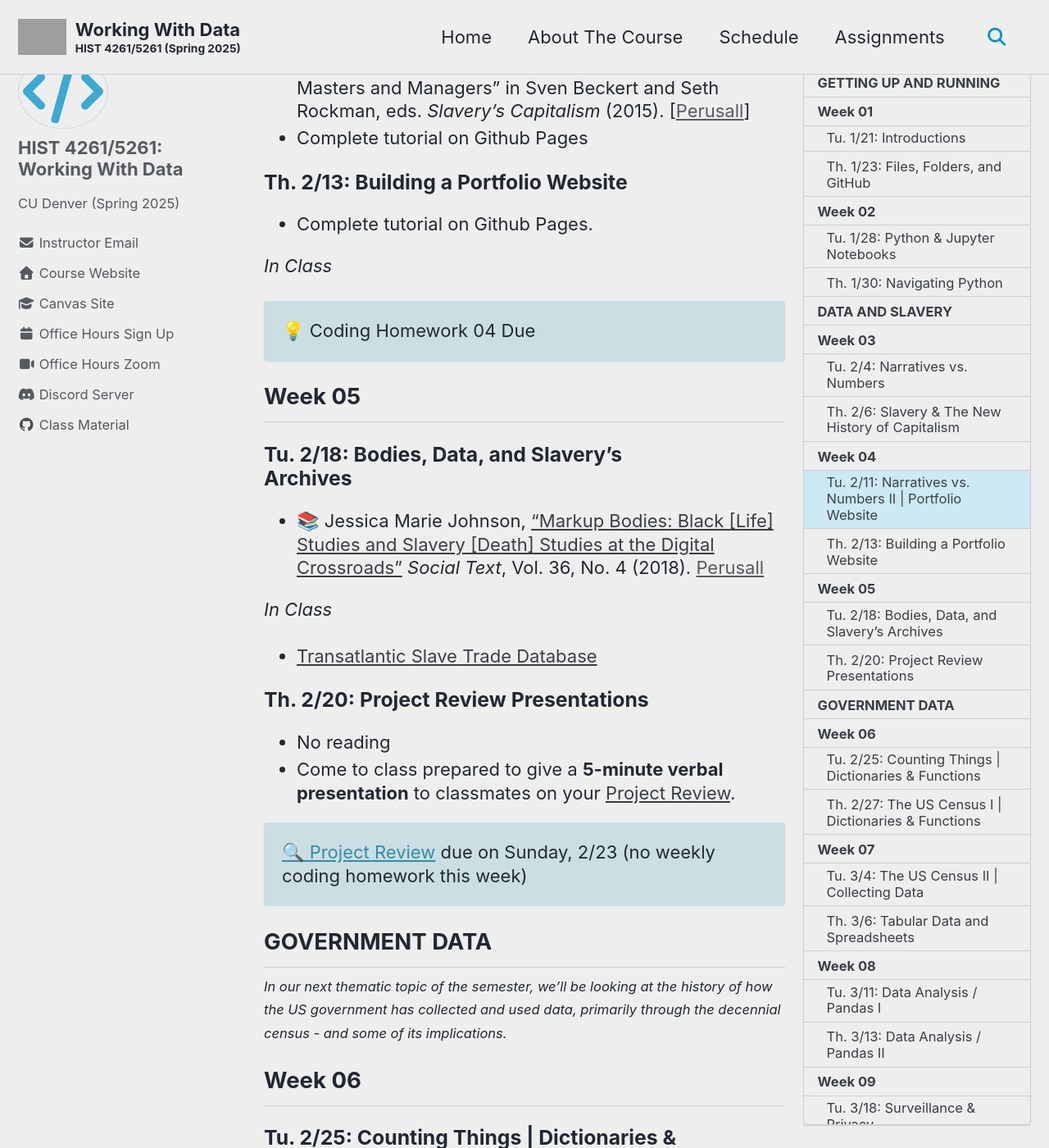
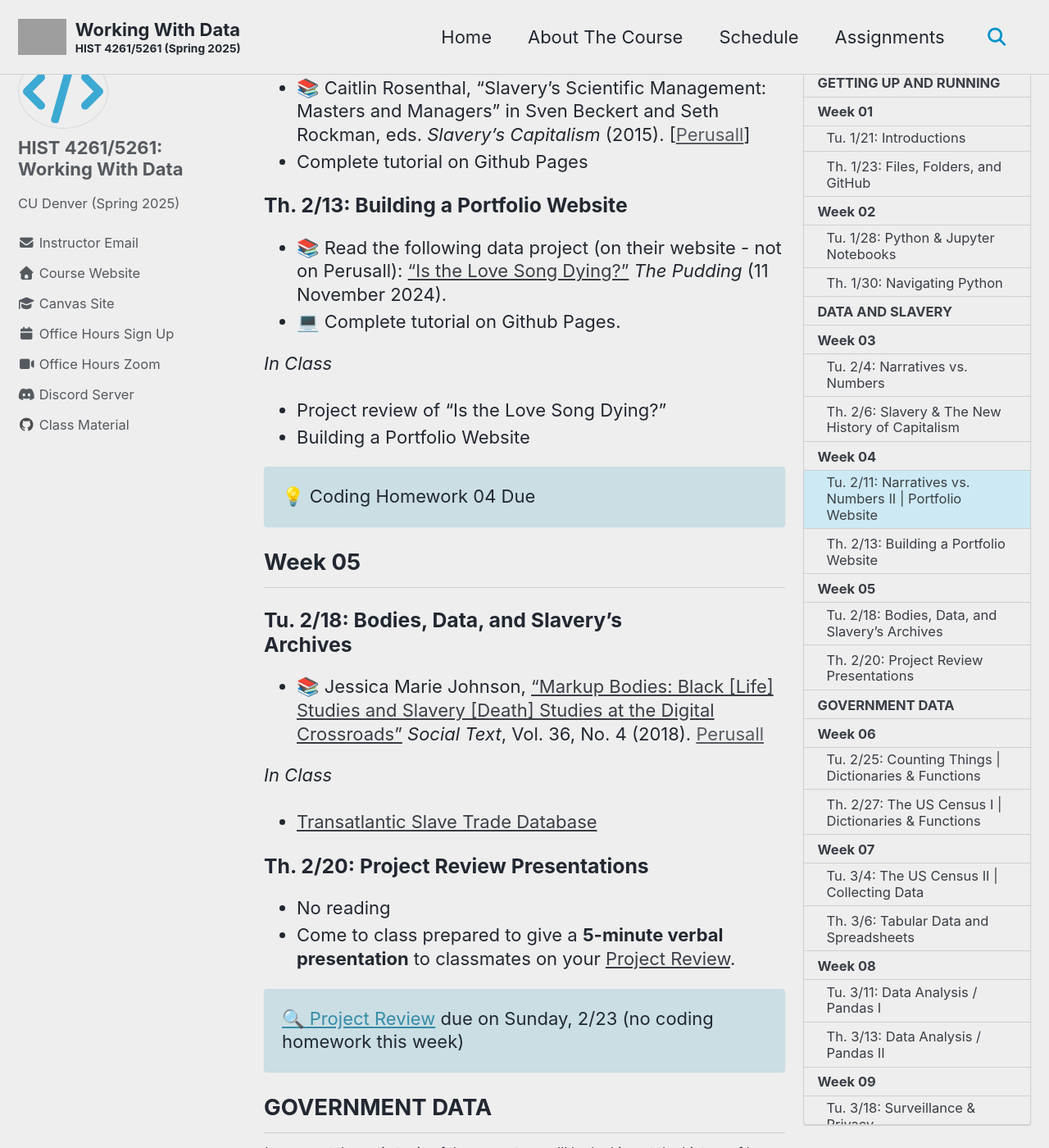
Before and after one commit to cblevins/sp25-data, a Jekyll site: the page built from _pages/schedule.md, in a window 1280 px wide and 1400 px high, scrolled down 3488 px. Shown: the whole window at 82% size. Built offline with Jekyll 4.4.1, drawn with Linux system fonts in a browser that asks for light colours; cached includes are drawn as plain includes; some of the changed text lies outside the part shown; grey boxes are pictures that could not be loaded.

Commit message:
schedule changes

```diff
--- a/_pages/schedule.md
+++ b/_pages/schedule.md
@@ -96,9 +98,13 @@ _In-class_
 
 ### Th. 2/13: Building a Portfolio Website
 
-- Complete tutorial on Github Pages.
+- 📚 Read the following data project (on their website - not on Perusall): ["Is the Love Song Dying?"](https://pudding.cool/2024/11/love-songs/) _The Pudding_ (11 November 2024).
+- 💻 Complete tutorial on Github Pages.
 
 _In Class_
+
+- Project review of "Is the Love Song Dying?"
+- Building a Portfolio Website
 
 💡 Coding Homework 04 Due
 {: .notice--info}
@@ -120,7 +126,7 @@ _In Class_
 - No reading
 - Come to class prepared to give a **5-minute verbal presentation** to classmates on your [Project Review]({{site.baseurl}}/assignments/project-review).
 
-[🔍 Project Review]({{site.baseurl}}/assignments/project-review) due on Sunday, 2/23 (no weekly coding homework this week)
+[🔍 Project Review]({{site.baseurl}}/assignments/project-review) due on Sunday, 2/23 (no coding homework this week)
 {: .notice--info}
 
 ## GOVERNMENT DATA
```
Also changed, not shown: other parts of _pages/schedule.md (+3 -2 lines).
